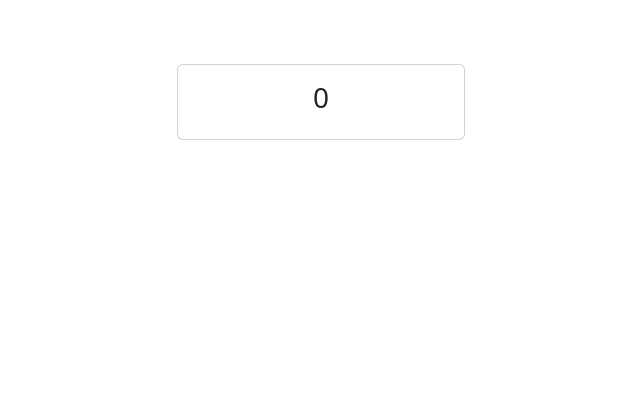
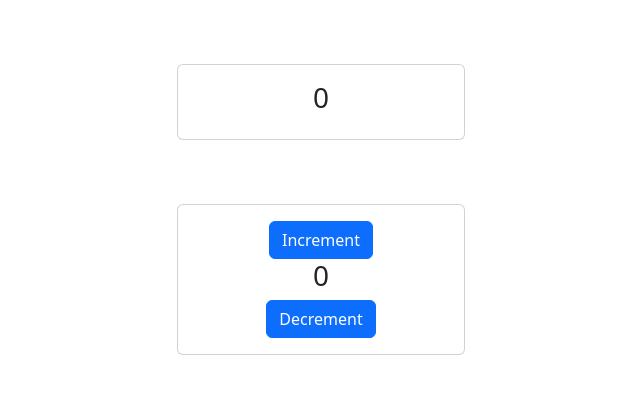
Before and after one commit to mehedihasananik/React-Context-Reducer, a React (Create React App) app: page / in a window 1280 px wide. Shown: the top 394 px of the page, without its empty margins (319-959 px from the left). Built offline with nearby package versions, Linux system fonts and the light colour scheme.

Commit message:
useContext

```diff
--- a/src/App.js
+++ b/src/App.js
@@ -2,17 +2,19 @@ import 'bootstrap/dist/css/bootstrap.min.css';
 import { createContext, useState } from 'react';
 import Parent from './pages/Parent';
 
-export const COUNTER_CONTEXT = createContext();
+export const CONTEXT_CONTAINER = createContext();
 
 function App() {
   const [count, setCount] = useState(0);
-  const value = { count, setCount }
+  const value = {
+    count, setCount
+  }
   return (
-    <COUNTER_CONTEXT.Provider value={value}>
+    <CONTEXT_CONTAINER.Provider value={value}>
       <div>
         <Parent />
       </div>
-    </COUNTER_CONTEXT.Provider>
+    </CONTEXT_CONTAINER.Provider>
   );
 }
 
--- a/src/pages/Child.js
+++ b/src/pages/Child.js
@@ -1,10 +1,9 @@
 import { useContext } from "react";
 import { Button, Card } from "react-bootstrap";
-import { COUNTER_CONTEXT } from "../App";
+import { CONTEXT_CONTAINER } from "../App";
 
 const Child = () => {
-  const { count, setCount } = useContext(COUNTER_CONTEXT)
-
+  const { count, setCount } = useContext(CONTEXT_CONTAINER)
   return (
     <div style={{
       display: "flex",
--- a/src/pages/Parent.js
+++ b/src/pages/Parent.js
@@ -1,10 +1,10 @@
 import { useContext, useState } from "react";
 import { Card } from "react-bootstrap";
-import { COUNTER_CONTEXT } from "../App";
+import { CONTEXT_CONTAINER } from "../App";
 import Child from "./Child";
 
 const Parent = () => {
-  const { count } = useContext(COUNTER_CONTEXT)
+  const { count } = useContext(CONTEXT_CONTAINER)
 
   return (
     <div>
@@ -20,8 +20,7 @@ const Parent = () => {
           </Card.Body>
         </Card>
       </div>
-
-
+      <Child />
     </div>
   );
 }
```
Also changed, not shown: src/pages/ShortForm.js (added, +9 -0 lines).
